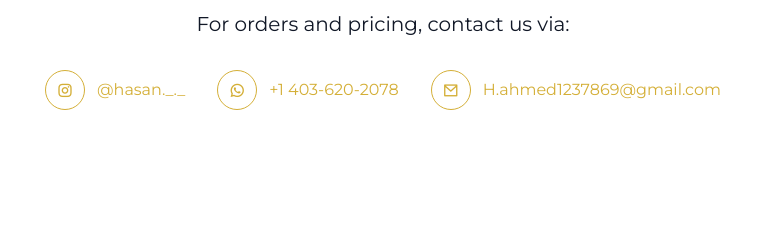
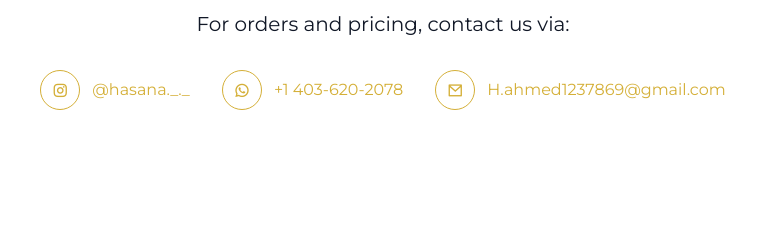
Before and after one commit to krown778/Krown, a plain HTML site: page index.html in a window 1280 px wide. Shown: the part 2966-3206 px from the top of the page, 257-1021 px from the left. Drawn offline with nearby package versions, Linux system fonts and the light colour scheme.

Commit message:
Update index.html

```diff
--- a/index.html
+++ b/index.html
@@ -261,11 +261,11 @@ display: none;
 <h2 class="heading-font text-4xl font-bold mb-12">Get In <span class="gold-text">Touch</span></h2>
 <p class="text-xl mb-8">For orders and pricing, contact us via:</p>
 <div class="flex flex-col md:flex-row justify-center gap-8 mb-12">
-<a href="https://instagram.com/hasan._._" class="flex items-center gap-3 gold-text hover:text-black transition-colors">
+<a href="https://instagram.com/hasana._._" class="flex items-center gap-3 gold-text hover:text-black transition-colors">
 <div class="w-10 h-10 flex items-center justify-center border gold-border rounded-full">
 <i class="ri-instagram-line"></i>
 </div>
-<span>@hasan._._</span>
+<span>@hasana._._</span>
 </a>
 <a href="https://wa.me/14036202078" class="flex items-center gap-3 gold-text hover:text-black transition-colors">
 <div class="w-10 h-10 flex items-center justify-center border gold-border rounded-full">
@@ -291,7 +291,7 @@ display: none;
 <span class="heading-font text-2xl font-bold ml-2">KROWN</span>
 </div>
 <div class="flex gap-6 mb-6 md:mb-0">
-<a href="https://instagram.com/hasan._._" class="w-10 h-10 flex items-center justify-center border gold-border rounded-full hover:gold-bg transition-colors">
+<a href="https://instagram.com/hasana._._" class="w-10 h-10 flex items-center justify-center border gold-border rounded-full hover:gold-bg transition-colors">
 <i class="ri-instagram-line"></i>
 </a>
 <a href="https://wa.me/14036202078" class="w-10 h-10 flex items-center justify-center border gold-border rounded-full hover:gold-bg transition-colors">
```
